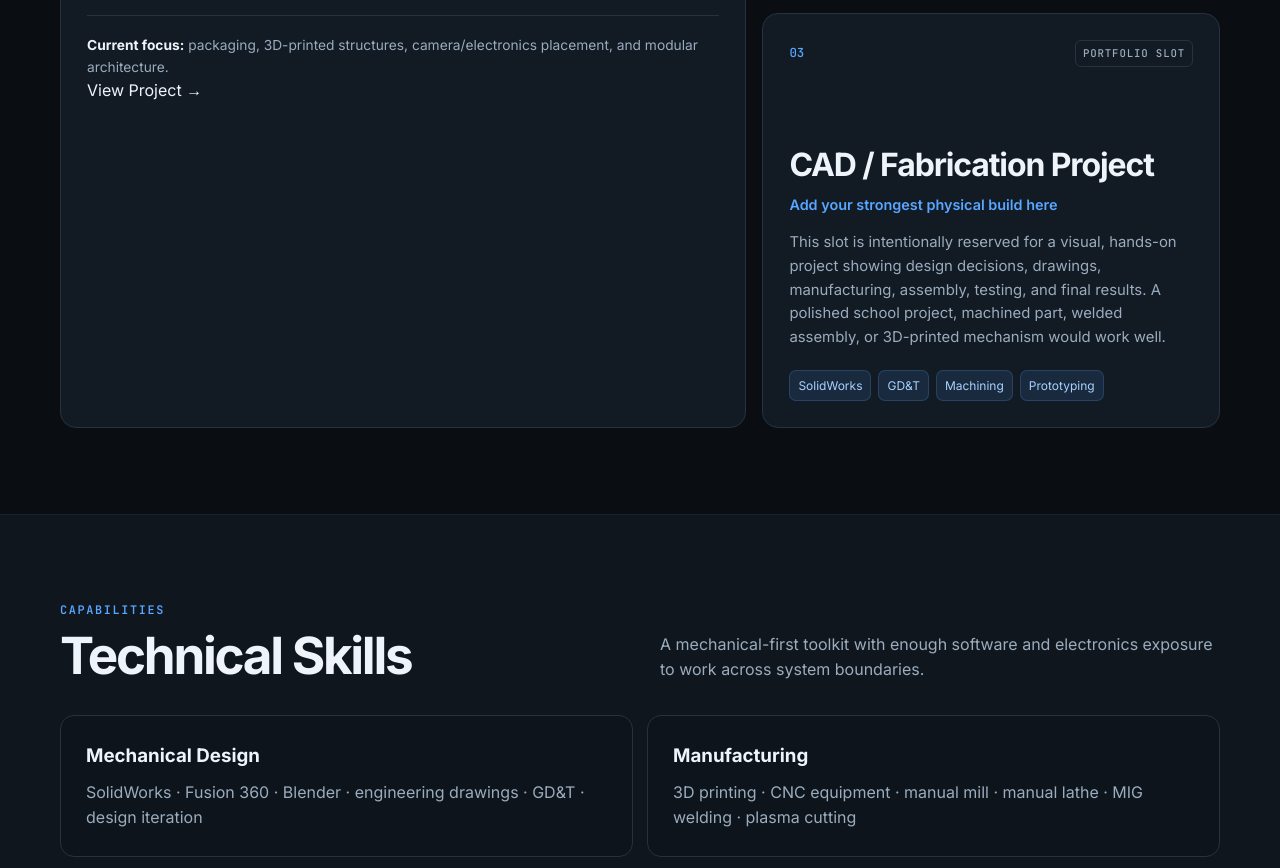
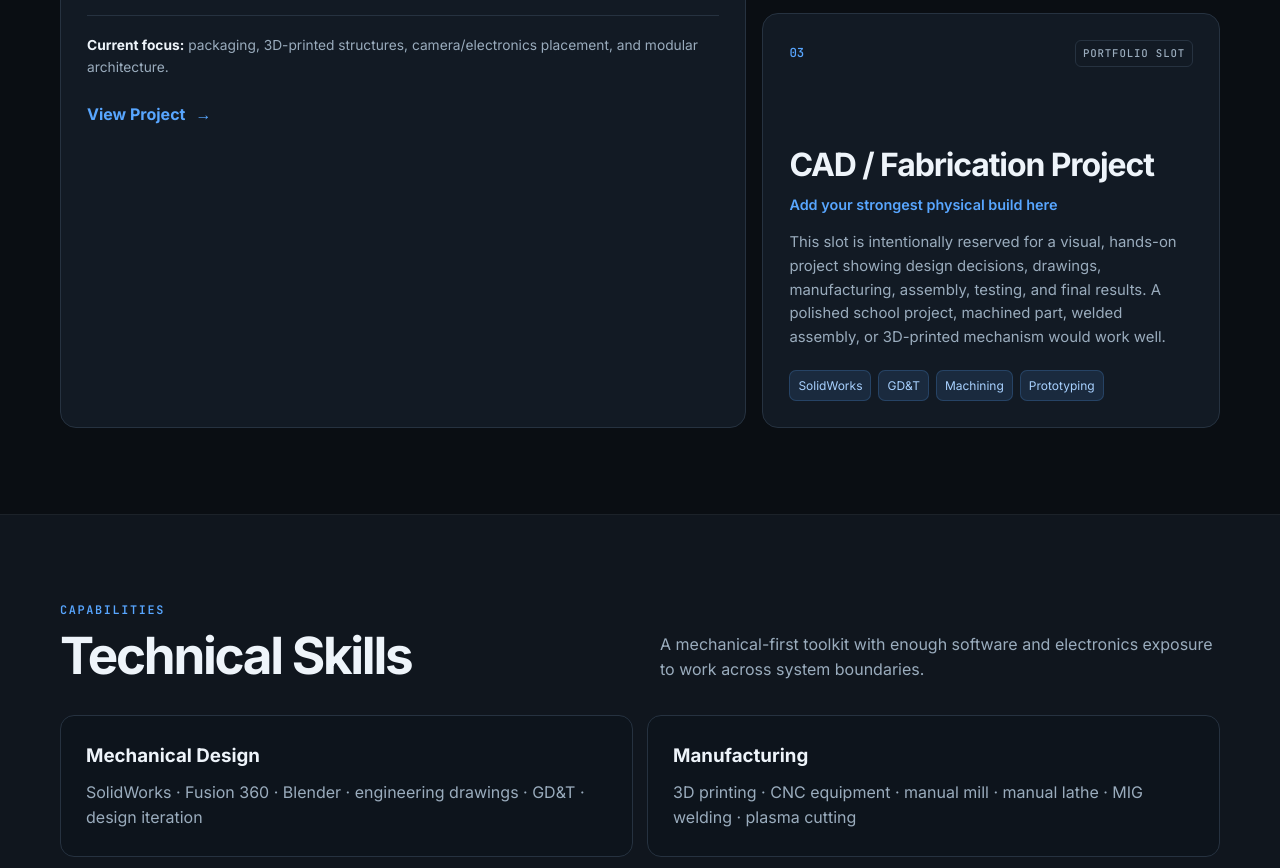
Before and after one commit to LSchaefer007/LSchaefer007.github.io, a plain HTML site: page index.html in a window 1280 px wide. Shown: the part 1505-2373 px from the top of the page. Drawn offline with Linux system fonts and the light colour scheme.

Commit message:
Update styles.css

```diff
--- a/styles.css
+++ b/styles.css
@@ -592,3 +592,29 @@ footer { border-top: 1px solid var(--line); padding: 24px 0; color: var(--muted)
   }
 
 }
+
+/* Project detail links */
+
+.project-link {
+  display: inline-flex;
+  align-items: center;
+  gap: 10px;
+  margin-top: 24px;
+  color: var(--accent);
+  font-weight: 700;
+  text-decoration: none;
+  transition: gap 0.2s ease, opacity 0.2s ease;
+}
+
+.project-link span {
+  transition: transform 0.2s ease;
+}
+
+.project-link:hover {
+  opacity: 0.85;
+  gap: 14px;
+}
+
+.project-link:hover span {
+  transform: translateX(3px);
+}
```
